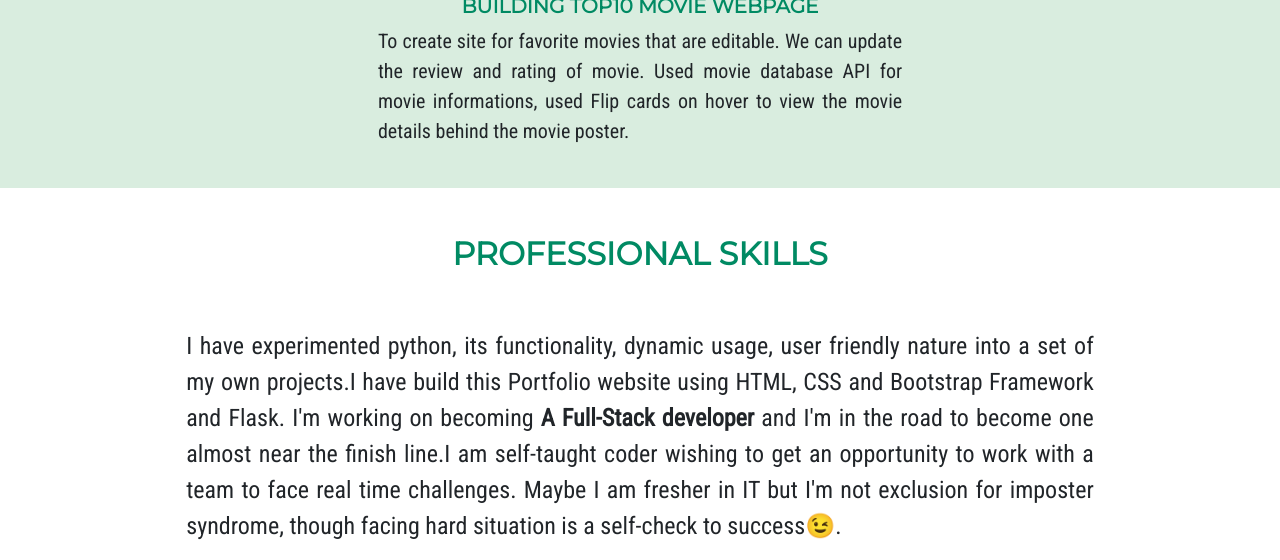
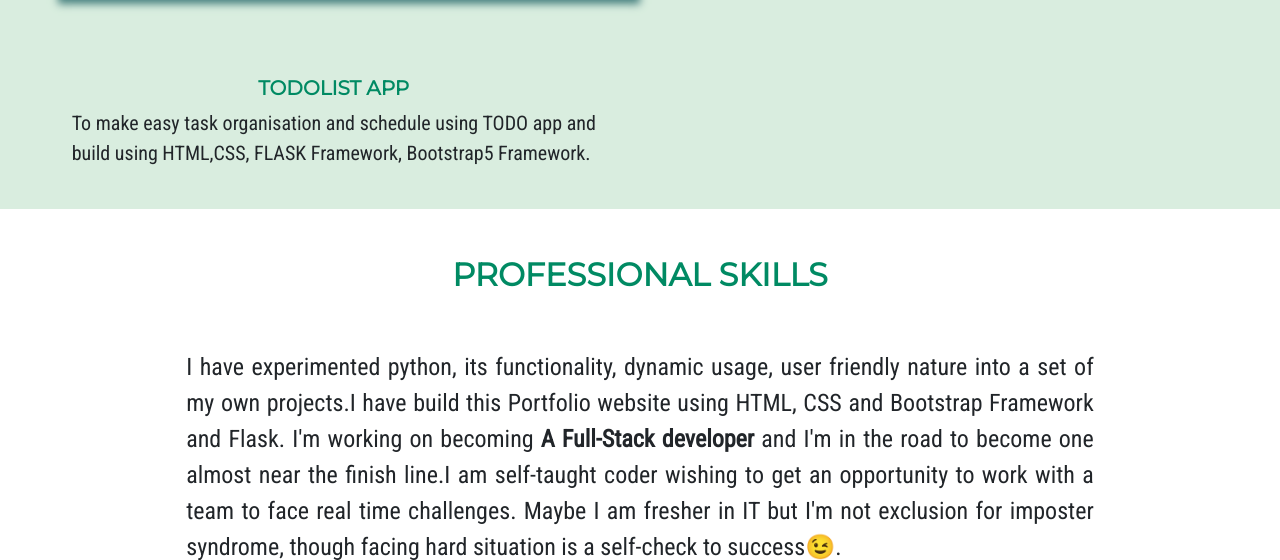
Before and after one commit to divyachandrapandi/Personal-Portfolio-Project, a Flask app: page /skills in a window 1280 px wide. Shown: the part 1874-2434 px from the top of the page. Run offline with Flask 2, Linux system fonts and the light colour scheme; some libraries are stand-ins or nearby versions.

Commit message:
FULLY COMPLETED SUBMISSION

```diff
--- a/main.py
+++ b/main.py
@@ -65,4 +65,4 @@ def send_email(name, email, phone , message):
                             )
 # --------------------------------------------SERVER RUN-----------------------------------------#
 if __name__ == "__main__":
-    app.run(host='192.168.68.101', port=5000,debug=True)
+    app.run(host='192.168.68.111', port=5000,debug=True)
--- a/static/css/styles.css
+++ b/static/css/styles.css
@@ -237,12 +237,6 @@ background-image: linear-gradient(90deg, #694f7d, #007b67);
 margin-right:3rem;
 font-weight:900;
 text-transform:uppercase;
-background-image: linear-gradient(0deg, #008fff, #966892);
-    background-size: 100%;
-    -webkit-background-clip: text;
-    -moz-background-clip: text;
-    -webkit-text-fill-color: transparent;
-    -moz-text-fill-color: transparent;
 
 
 }
@@ -274,8 +268,8 @@ font-size: 0.75rem;}}
     font-family: 'Montserrat', sans-serif;
     font-size:4rem;
     font-weight:900;
-    color:#3a54c2;
-    background-color: #fceaff;
+    color:white;
+    background-color: black;
     padding:0 10px;
 }
 
@@ -285,7 +279,7 @@ font-size: 0.75rem;}}
     position:absolute;
     bottom:50%;
     left:50%;
-    background-color:#6d56c0;
+    background-color:white;
     width:90%;
     height:100%;
     z-index:-2;
@@ -321,6 +315,7 @@ font-size: 0.75rem;}}
     line-height:1.5;
     font-size:1.5rem;
     font-weight:590;
+    color:white;
 }
 
 .letter-container h3{
@@ -330,6 +325,7 @@ font-size: 0.75rem;}}
      font-weight:590;
     margin-right:25px;
     margin-bottom:25px;
+    color:white;
 }
 
 /*media about*/
@@ -444,7 +440,8 @@ background-color:white;}
     }
 
 #coffee-img{
-    padding-bottom:11%;
+    padding-bottom:0;
+    height:57%;
     }
 
 #movie-col{
--- a/templates/about.html
+++ b/templates/about.html
@@ -18,16 +18,16 @@
 
 </head>
 
-<body style="font-family: 'Roboto Condensed', sans-serif; background-color:#fceaff;">
+<body style="font-family: 'Roboto Condensed', sans-serif; background-color:black;">
 
 <div class="about-container container-fluid">
-         <nav class="navbar navbar-expand-lg navbar-light ">
+         <nav class="navbar navbar-expand-lg navbar-dark" style="background-color:black;">
         <a class="mybrand navbar-brand" href="{{url_for('home')}}">Divya</a>
         <button class="navbar-toggler" type="button" data-toggle="collapse" data-target="#navbarSupportedContent"
                 aria-controls="navbarSupportedContent" aria-expanded="false" aria-label="Toggle navigation">
             <span class="navbar-toggler-icon"></span>
         </button>
-        <div class="collapse navbar-collapse" id="navbarSupportedContent">
+        <div class="collapse navbar-collapse " id="navbarSupportedContent">
 
             <ul class="navbar-nav ml-auto">
                 <li class="mylinks nav-item ">
--- a/templates/skills.html
+++ b/templates/skills.html
@@ -111,7 +111,7 @@
     </div>
 
         <div class="col-lg-6">
-            <a href="https://github.com/divyachandrapandi/Cafe-CapstoneWTFOrms">
+            <a href="http://nomad-cafe-page.herokuapp.com/">
                 <img id="coffee-img" class="project-img" src="{{ url_for('static', filename='/images/cafe.png')}}">
             </a>
 
@@ -119,7 +119,7 @@
 
             <br>
             <br>
-            <a href="https://github.com/divyachandrapandi/Cafe-CapstoneWTFOrms">
+            <a href="http://nomad-cafe-page.herokuapp.com/">
                 <h5> Practicing WTForm in Bootstrap Framework</h5>
             </a>
             <p> To add your favourite cafe spot into our webpage also rating their facilities like wifi strength, power
@@ -127,40 +127,56 @@
                 tables, and ofcourse Coffee Price and Taste.</p>
         </div>
     </div>
+        <div class="col-lg-6">
+            <a href="https://todo-list-it.herokuapp.com/">
+                <img id="todo-img" class="project-img" src="{{ url_for('static', filename='/images/todo.png')}}">
+            </a>
 
-        <div id="movie-col" class="col-lg-6">
-            <div id="carouselSlides" class="carousel slide" data-ride="carousel" data-interval="2000"
-                 data-pause="hover">
-                <div class="carousel-inner">
-                    <div class="carousel-item active">
-                        <a href="https://github.com/divyachandrapandi/TOP10-MOVIES-WEBSITE">
-                            <img class="project-img d-block"
-                                 src="{{ url_for('static', filename='/images/top10movies.png')}}" alt="First slide">
-                        </a>
-                    </div>
-                    <div class="carousel-item">
-                        <a href="https://github.com/divyachandrapandi/TOP10-MOVIES-WEBSITE">
-                            <img id="movie-img" class="project-img d-block"
-                                 src="{{ url_for('static', filename='/images/top10movie1.png')}}" alt="Second slide">
-                        </a>
-                    </div>
-
-                </div>
-            </div>
-
-        <div class="project-set ">
+        <div class="project-set">
 
             <br>
             <br>
-            <a href="https://github.com/divyachandrapandi/TOP10-MOVIES-WEBSITE">
-                <h5> Building TOP10 Movie webpage</h5>
+            <a href="https://todo-list-it.herokuapp.com/">
+                <h5> TodoList App</h5>
             </a>
-
-            <p> To create site for favorite movies that are editable. We can update the review and rating of movie.
-                Used movie database API for movie informations, used Flip cards on hover to view the movie details
-                behind the movie poster.</p>
+            <p> To make easy task organisation and schedule using TODO app and build using HTML,CSS, FLASK Framework,
+            Bootstrap5 Framework.</p>
         </div>
     </div>
+
+<!--        <div id="movie-col" class="col-lg-6">-->
+<!--            <div id="carouselSlides" class="carousel slide" data-ride="carousel" data-interval="2000"-->
+<!--                 data-pause="hover">-->
+<!--                <div class="carousel-inner">-->
+<!--                    <div class="carousel-item active">-->
+<!--                        <a href="https://github.com/divyachandrapandi/TOP10-MOVIES-WEBSITE">-->
+<!--                            <img class="project-img d-block"-->
+<!--                                 src="{{ url_for('static', filename='/images/top10movies.png')}}" alt="First slide">-->
+<!--                        </a>-->
+<!--                    </div>-->
+<!--                    <div class="carousel-item">-->
+<!--                        <a href="https://github.com/divyachandrapandi/TOP10-MOVIES-WEBSITE">-->
+<!--                            <img id="movie-img" class="project-img d-block"-->
+<!--                                 src="{{ url_for('static', filename='/images/top10movie1.png')}}" alt="Second slide">-->
+<!--                        </a>-->
+<!--                    </div>-->
+
+<!--                </div>-->
+<!--            </div>-->
+
+<!--        <div class="project-set ">-->
+
+<!--            <br>-->
+<!--            <br>-->
+<!--            <a href="https://github.com/divyachandrapandi/TOP10-MOVIES-WEBSITE">-->
+<!--                <h5> Building TOP10 Movie webpage</h5>-->
+<!--            </a>-->
+
+<!--            <p> To create site for favorite movies that are editable. We can update the review and rating of movie.-->
+<!--                Used movie database API for movie informations, used Flip cards on hover to view the movie details-->
+<!--                behind the movie poster.</p>-->
+<!--        </div>-->
+<!--    </div>-->
 </div>
  </div>
 
```
Also changed, not shown: static/images/cafe.png.
